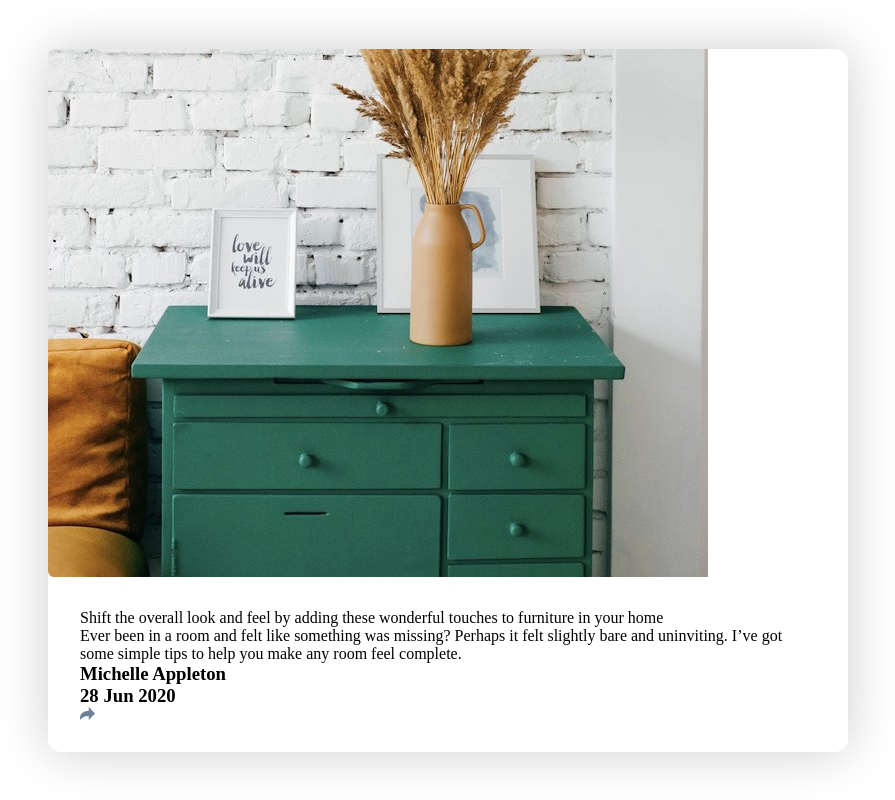
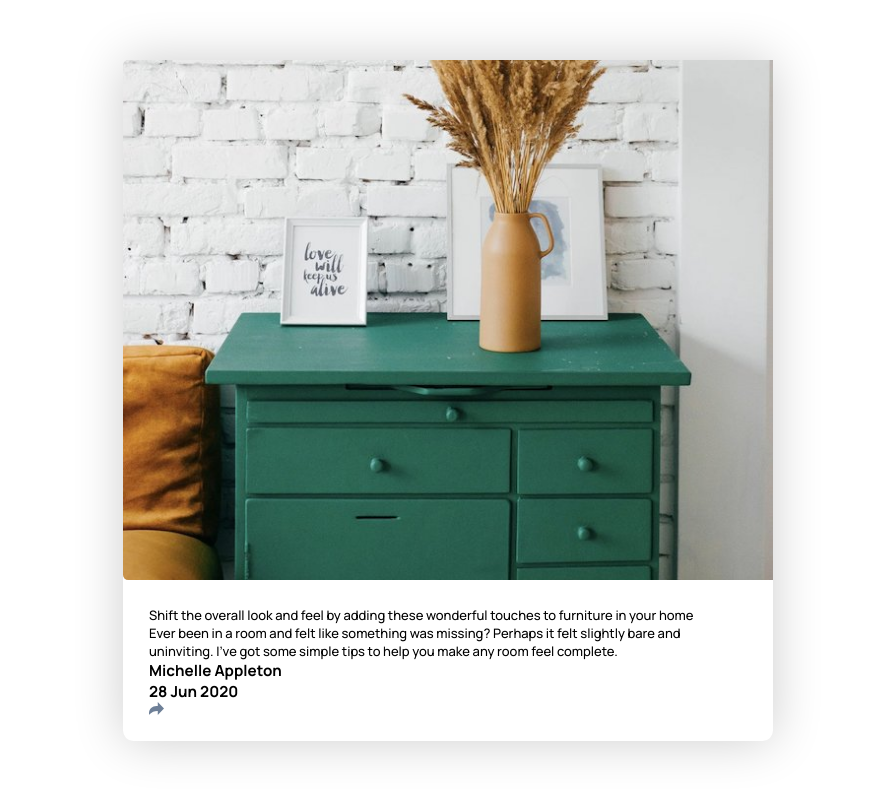
Before and after one commit to r3surr3cti0n/article-preview-component, a plain HTML site: page index.html in a window 1280 px wide. Shown: the whole page, without its empty margins (192-1087 px from the left). Drawn offline with Linux system fonts and the light colour scheme.

Commit message:
add colors, font and set it on body

```diff
--- a/main.css
+++ b/main.css
@@ -1,3 +1,15 @@
+/*
+    font-family: 'Manrope', sans-serif;
+*/
+@import url("https://fonts.googleapis.com/css2?family=Manrope:wght@500;700&display=swap");
+
+:root {
+	--Very-Dark-Grayish-Blue: hsl(217, 19%, 35%);
+	--Desaturated-Dark-Blue: hsl(214, 17%, 51%);
+	--Grayish-Blue: hsl(212, 23%, 69%);
+	--Light-Grayish-Blue: hsl(210, 46%, 95%);
+}
+
 /* reset */
 *,
 *::before,
@@ -28,6 +40,8 @@ body {
 	display: flex;
 	align-items: center;
 	justify-content: center;
+	font-family: "Manrope", sans-serif;
+	font-size: 0.8125rem;
 }
 
 /* article */
```
